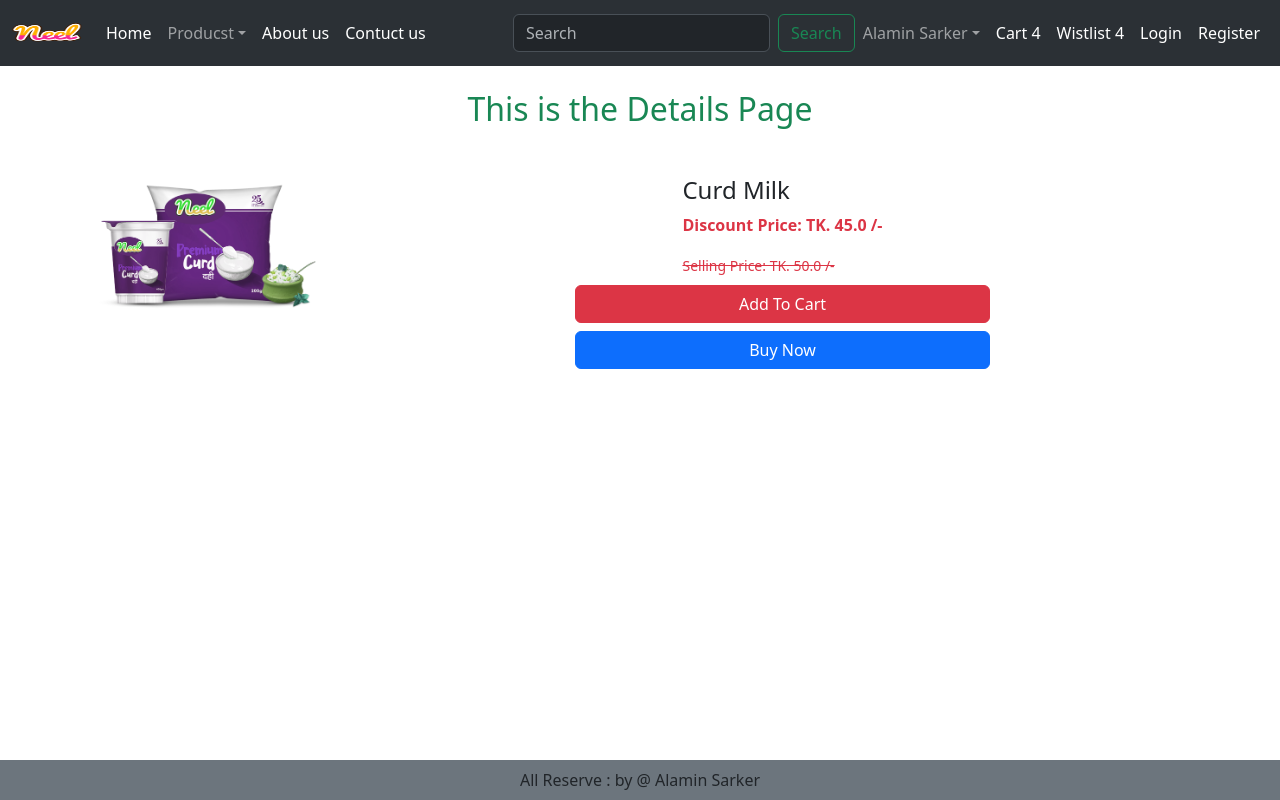
After one commit to AlaminSarkerFRII/food_essentials, a Django app: page /product-details/1 in a window 1280 px wide. The commit adds this page. Run offline with Django 4.2, Linux system fonts and the light colour scheme; data comes from the database, SQL or seed files in the repository.

Commit message:
add product details page

```diff
--- /dev/null
+++ b/mainapp/templates/mainapp/product-details.html
@@ -0,0 +1,38 @@
+{% extends 'mainapp/base.html' %} {% load static %} {% block title %} Product
+Details {% endblock %} {% block main-content %}
+
+<h2 class="text-success text-center my-4">This is the Details Page</h2>
+
+<div class="container my-5">
+  <div class="row">
+    <div class="col-sm-3">
+      <img
+        src="{{ product.product_image.url }}"
+        width="300px"
+        height="200px"
+        alt="Product_Images"
+        class="img-fluid"
+      />
+    </div>
+
+    <div
+      class="col-sm-9 d-flex flex-column justify-content-center align-items-center"
+    >
+      <div>
+        <h4>{{product.title}}</h4>
+        <p class="text-danger fw-bold">
+          Discount Price: TK. {{product.discount_prices}} /-
+        </p>
+        <small class="text-danger text-decoration-line-through">
+          Selling Price: TK. {{product.selling_prices}} /-
+        </small>
+      </div>
+      <div class="d-grid gap-2 col-6 mx-auto my-2">
+        <button class="btn btn-danger" type="button">Add To Cart</button>
+        <button class="btn btn-primary" type="button">Buy Now</button>
+      </div>
+    </div>
+  </div>
+</div>
+
+{% endblock main-content %}
--- a/mainapp/urls.py
+++ b/mainapp/urls.py
@@ -1,8 +1,10 @@
 from django.urls import path
-from .views import home, CategoryView
+from .views import home, CategoryView, ProductDetails
 
 
 urlpatterns = [
     path('', home, name='home'),
     path('category/<slug:val>', CategoryView.as_view(), name='category'),
+    path('product-details/<int:pk>',
+         ProductDetails.as_view(), name='product-details'),
 ]
--- a/mainapp/views.py
+++ b/mainapp/views.py
@@ -15,3 +15,9 @@ class CategoryView(View):
         title = Products.objects.filter(category=val).values('title')
         return render(request, 'mainapp/category.html', locals())
         # locals() -is the built in function thats executes all variables pass
+
+
+class ProductDetails(View):
+    def get(self, request, pk):
+        product = Products.objects.get(pk=pk)
+        return render(request, 'mainapp/product-details.html', locals())
```
Also changed, not shown: mainapp/templates/mainapp/category.html (+8 -4 lines).
